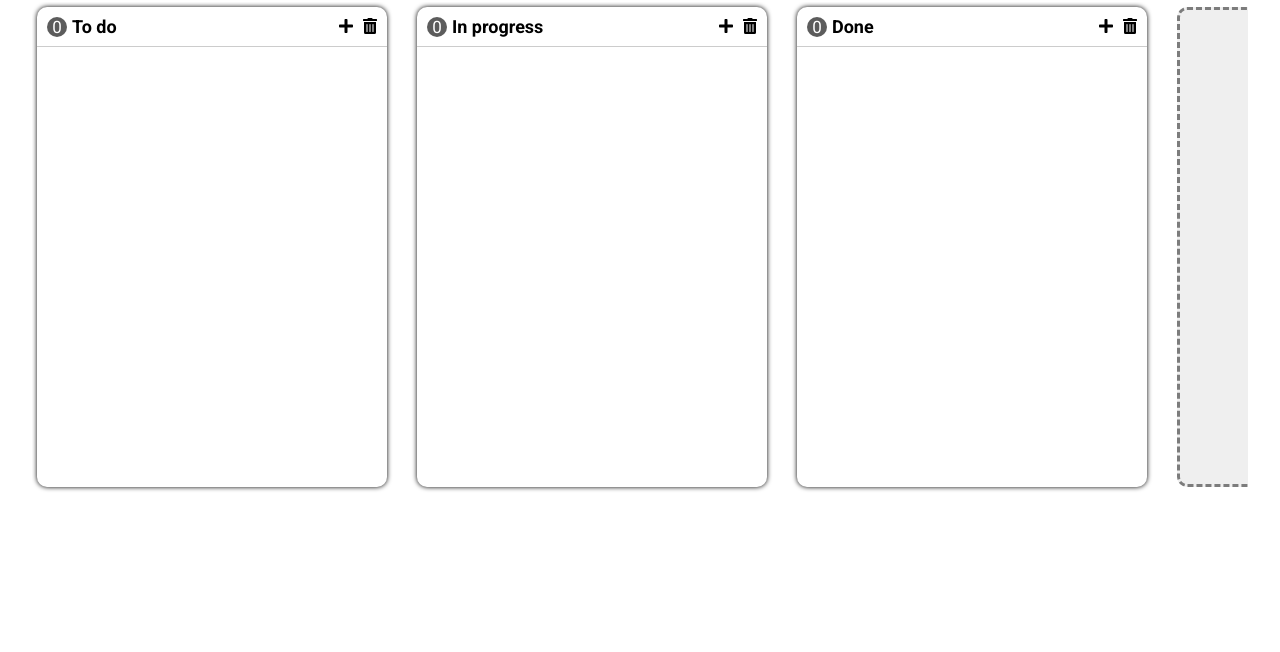
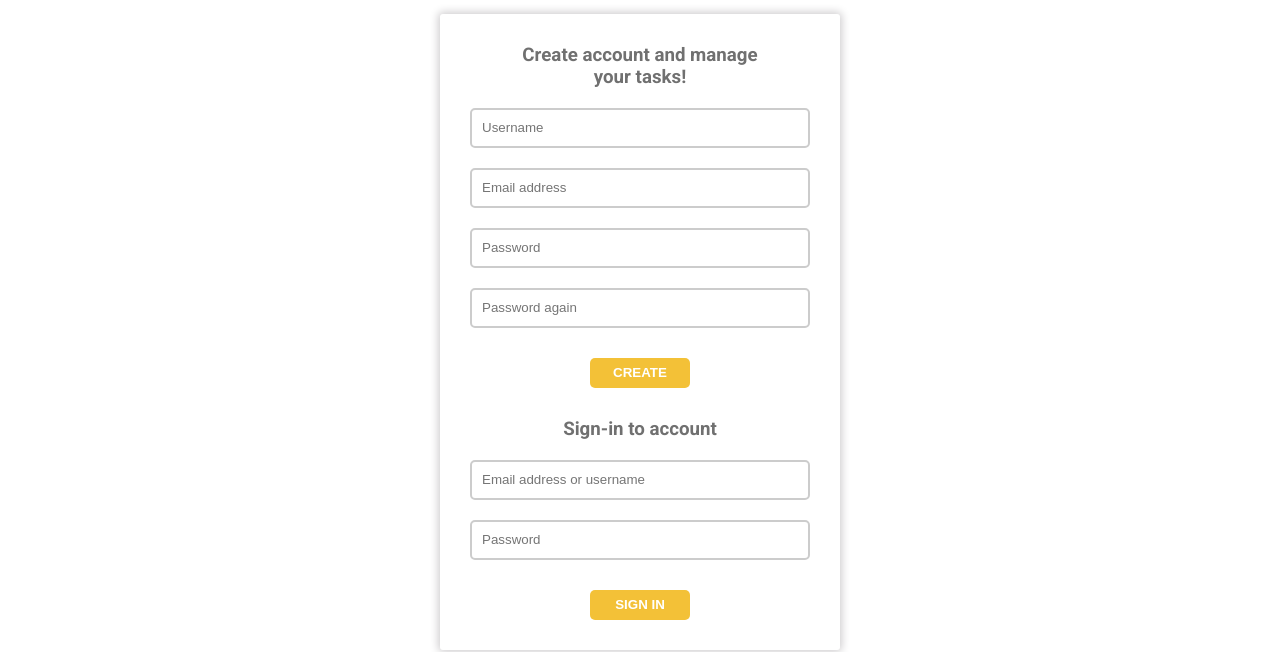
Before and after one commit to Enactus-NIS-Taraz/todosik-frontend, a website built with webpack: page src/index.html in a window 1280 px wide. Shown: the part 148-800 px from the top of the page. Built offline with nearby package versions, Linux system fonts and the light colour scheme.

Commit message:
feat: create sign in sign out markup

```diff
--- a/src/index.html
+++ b/src/index.html
@@ -7,22 +7,34 @@
     <link href="https://fonts.googleapis.com/css2?family=Roboto:wght@400;700&display=swap" rel="stylesheet">
 </head>
 <body>
-    <!-- <div class="register">
-        <h2 class="register__logo">Todosik</h2>
-        <div class="register__content">
-            <h3 class="register__heading">Create account and manage your tasks!</h3>
-            <form action="" class="register__form">
-                <input type="text" class="register__input" placeholder="Enter username">
-                <input type="text" class="register__input" placeholder="Enter email address">
-                <input type="password" class="register__input" placeholder="Enter password">
-                <input type="password" class="register__input" placeholder="Enter password again">
+    <div class="account-page">
+        <h2 class="logo">Todosik</h2>
+        <div class="register account-page__content">
+            <div class="register">
+                <h3 class="account-page__heading">Create account and manage your tasks!</h3>
+                <form action="" class="form">
+                    <input type="text" class="form__input" placeholder="Username">
+                    <input type="text" class="form__input" placeholder="Email address">
+                    <input type="password" class="form__input" placeholder="Password">
+                    <input type="password" class="form__input" placeholder="Password again">
+                    <button type="submit" class="form__btn">Create</button>
+                </form>
+
+            </div>
+            <div class="sign-in">
+                <h3 class="account-page__heading">Sign-in to account</h3>
+                <form action="" class="form">
+                    <input type="text" class="form__input" placeholder="Email address or username">
+                    <input type="password" class="form__input" placeholder="Password">
+                    <button type="submit" class="form__btn">Sign in</button>
                 </form>
             </div>
-    </div> -->
+        </div>
+    </div>
 
     <!-- Register Form -->
-
-    <div class="register-container"  style="display: none;" id="register-container">
+    <!-- <div class="registration-body">
+        <div class="register-container" id="register-container">
             <div class="form-container sign-up-container">
                 <form action="#">
                     <h1>Create Account</h1>
@@ -68,11 +80,12 @@
                 </div>
             </div>
             </div>
+        </div> registration-body -->
 
-    <h1 class="page-title">Scrum desk</h1>
+    <h1 class="page-title" style="display: none;">Scrum desk</h1>
         <!-- KanBan board -->
 
-    <div class="container" id="container">
+    <div class="container" id="container" style="display: none;">
     <button class="column-add-button">+</button>
     <div class="modal-bg">
         <form class="modal">
@@ -83,6 +96,16 @@
             <button type="submit" class="modal__button">Create</button>
         </form>
     </div>
+    <!-- <div class="modal-bg edit-modal">
+        <form class="modal">
+            <button class="modal__exit"><i class="fas fa-times"></i></button>
+            <h2 class="modal__header">Edit a card</h2>
+            <input type="text" class="modal__input edit-card-title" required>
+            <input type="text" class="modal__input edit-card-desc" required>
+            <input type="text" class="modal__input edit-card-time" required>
+            <button type="submit" class="modal__button">Create</button>
+        </form>
+    </div> -->
     </div>
 </body>
 </html>
--- a/src/js/registerForm.js
+++ /dev/null
@@ -1,14 +0,0 @@
-
-const signUpButton = document.getElementById('signUp');
-const signInButton = document.getElementById('signIn');
-const container = document.getElementById('register-container');
-
-signUpButton.addEventListener('click', () => {
-    container.classList.add("right-panel-active");
-    console.log('bitch');
-
-});
-
-signInButton.addEventListener('click', () => {
-	container.classList.remove("right-panel-active");
-});
--- a/src/styles/scss/register-form.scss
+++ b/src/styles/scss/register-form.scss
@@ -1,52 +1,75 @@
 
-// .register {
-//     width: 30%;
-//     min-width: 400px;
-//     height: 60vh;
-//     margin: auto;
-//     margin-top: 5%;
-//     text-align: center;
+.account-page {
+    &__content {
+        margin-top: 30px;
+        width: 100%;
+        padding: 0 30px 30px 30px;
+        -webkit-box-shadow: 0px 0px 8px 2px rgba(207,205,207,1);
+        -moz-box-shadow: 0px 0px 8px 2px rgba(207,205,207,1);
+        box-shadow: 0px 0px 8px 2px rgba(207,205,207,1);
+        border-radius: 3px;
+        position: relative;
+    }
 
-//     &__logo {
-//         font-family: 'Sriracha', cursive;
-//         font-size: 60px;
-//         color: rgb(243, 193, 55);
-//     }
+    &__heading {
+        color: rgb(112, 112, 112);
+        margin-top: 10px;
+        width: 75%;
+        margin: auto;
+        padding-top:30px;
+    }
+}
 
-//     &__heading {
-//         color: #333;
-//         margin-top: 10px;
-//         width: 75%;
-//         margin: auto;
-//         margin-bottom: 20px;
-//     }
+.form {
+    width: 100%;
 
-//     &__content {
-//         margin-top: 30px;
-//         width: 100%;
-//         padding: 30px;
-//         -webkit-box-shadow: 0px 0px 8px 2px rgba(207,205,207,1);
-//         -moz-box-shadow: 0px 0px 8px 2px rgba(207,205,207,1);
-//         box-shadow: 0px 0px 8px 2px rgba(207,205,207,1);
-//         border-radius: 3px;
-//     }
+    &__input {
+        width: 100%;
+        height: 40px;
+        padding: 10px;
+        border-radius: 5px;
+        border: 2px solid #ccc;
+        margin-top: 20px;
+    }
 
-//     &__form {
-//         width: 100%;
-//     }
+    &__btn {
+        width: 100px;
+        height: 30px;
+        border: none;
+        background-color: rgb(243, 193, 55);
+        color: white;
+        font-weight: 700;
+        border-radius: 5px;
+        margin-top: 30px;
+        text-transform: uppercase;
+        transition: transform 80ms ease-in;
+    }
+    &__btn:active {
+        transform: scale(0.95);
+    }
+}
 
-//     &__input {
-//         width: 100%;
-//         height: 40px;
-//         padding: 10px;
-//         border-radius: 5px;
-//         border: 2px solid #ccc;
-//         margin-top: 20px;
-//     }
-// }
+.account-page {
+    width: 30%;
+    min-width: 400px;
+    height: 60vh;
+    margin: auto;
+    margin-top: 2%;
+    text-align: center;
+}
 
+.logo {
+    font-family: 'Sriracha', cursive;
+    font-size: 60px;
+    color: rgb(243, 193, 55);
+}
 
-// body {
+.sign-in {
+    //transform: translateX(100%);
+}
+
+// .registration-body {
+//     width: 100%;
 // 	background: #f6f5f7;
 // 	display: flex;
 // 	justify-content: center;
```
Lines whose indentation alone changed are shown as unchanged.
